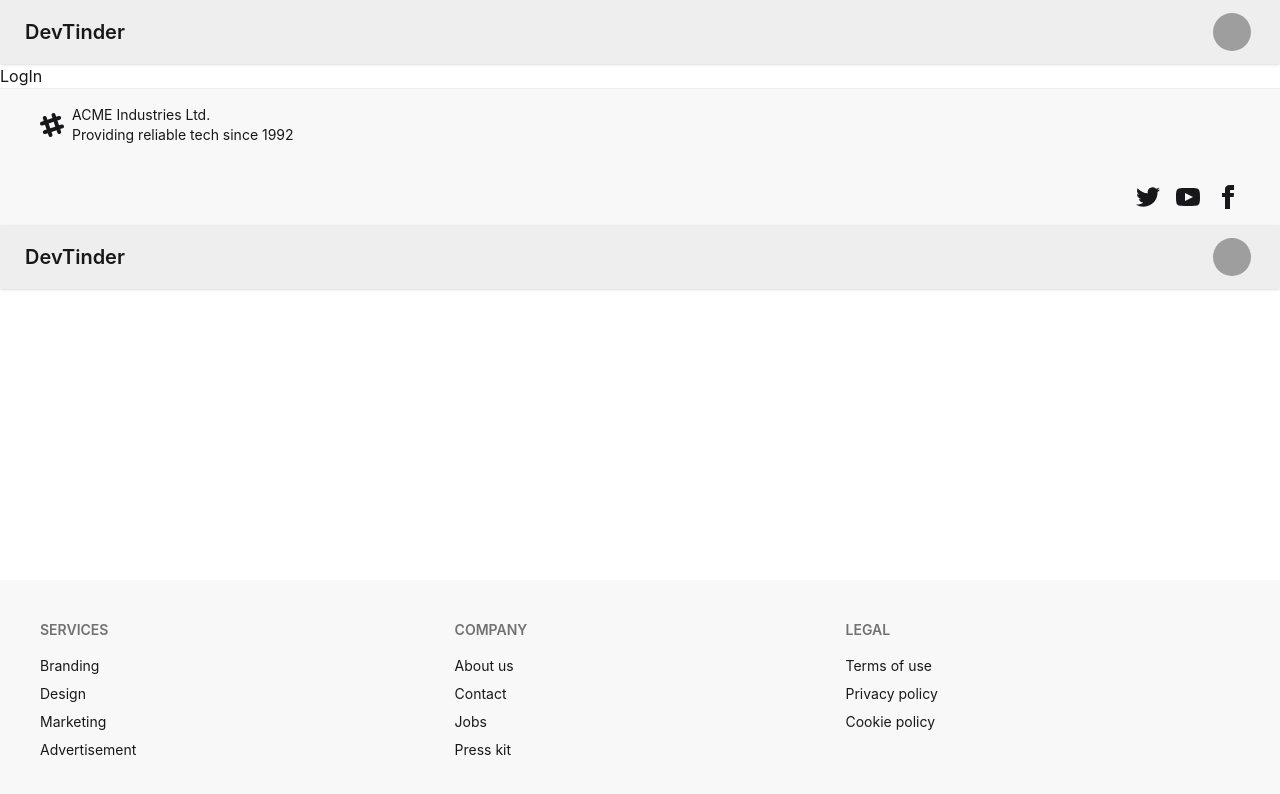
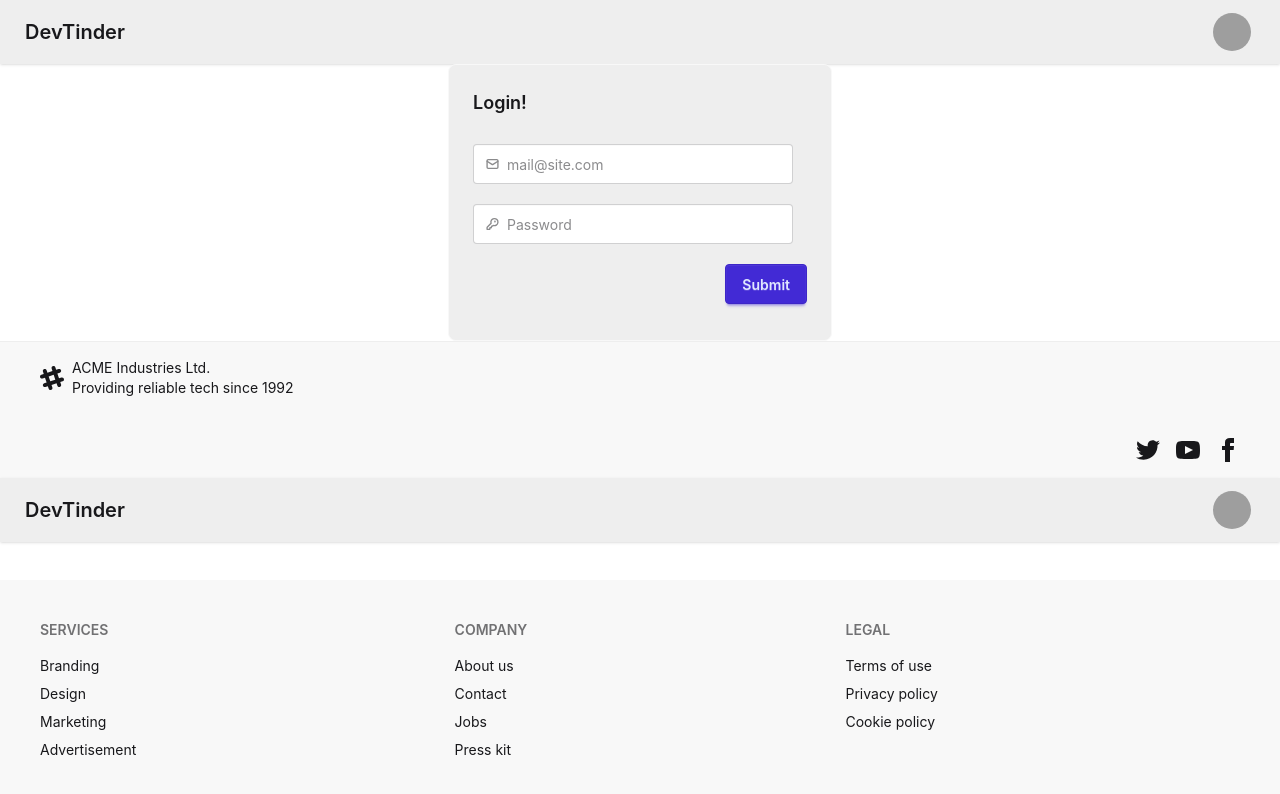
Before and after one commit to Jisukumarmishra/DevTinder-Web, a React (Vite) app: page /login in a window 1280 px wide. Shown: the top 794 px of the page. Built offline with nearby package versions, Linux system fonts and the light colour scheme; grey boxes are pictures that could not be loaded.

Commit message:
Creating React State And Attaches State Fields To The Input Box

```diff
--- a/src/LogIn.jsx
+++ b/src/LogIn.jsx
@@ -1,9 +1,70 @@
-
+import { useState } from "react";
 
 const LogIn = () => {
+  const [emailId, setEmailId] = useState();
+  const [passWord, setPassWord] = useState();
+
   return (
-    <div>LogIn</div>
+  <div className="flex justify-center ">
+  <div className="flex justify-center card card-border bg-base-300 w-96 ">
+   <div className="card-body">
+    <h2 className="card-title">Login!</h2>
+    <div>
+       <label className="input validator my-5">
+  <svg className="h-[1em] opacity-50" xmlns="http://www.w3.org/2000/svg" viewBox="0 0 24 24">
+    <g
+      strokeLinejoin="round"
+      strokeLinecap="round"
+      strokeWidth="2.5"
+      fill="none"
+      stroke="currentColor"
+    >
+      <rect width="20" height="16" x="2" y="4" rx="2"></rect>
+      <path d="m22 7-8.97 5.7a1.94 1.94 0 0 1-2.06 0L2 7"></path>
+    </g>
+  </svg>
+  <input type="email"
+  value = {emailId}
+  placeholder="mail@site.com" required />
+</label>
+<div className="validator-hint hidden">Enter valid email address</div>
+<label className="input validator">
+  <svg className="h-[1em] opacity-50" xmlns="http://www.w3.org/2000/svg" viewBox="0 0 24 24">
+    <g
+      strokeLinejoin="round"
+      strokeLinecap="round"
+      strokeWidth="2.5"
+      fill="none"
+      stroke="currentColor"
+    >
+      <path
+        d="M2.586 17.414A2 2 0 0 0 2 18.828V21a1 1 0 0 0 1 1h3a1 1 0 0 0 1-1v-1a1 1 0 0 1 1-1h1a1 1 0 0 0 1-1v-1a1 1 0 0 1 1-1h.172a2 2 0 0 0 1.414-.586l.814-.814a6.5 6.5 0 1 0-4-4z"
+      ></path>
+      <circle cx="16.5" cy="7.5" r=".5" fill="currentColor"></circle>
+    </g>
+  </svg>
+  <input
+    type="password"
+    value = {passWord}
+    required
+    placeholder="Password"
+    minLength="8"
+    pattern="(?=.*\d)(?=.*[a-z])(?=.*[A-Z]).{8,}"
+    title="Must be more than 8 characters, including number, lowercase letter, uppercase letter"
+  />
+</label>
+<p className="validator-hint hidden">
+  Must be more than 8 characters, including
+  <br />At least one number <br />At least one lowercase letter <br />At least one uppercase letter
+</p>
+</div>
+    <div className="card-actions justify-end">
+      <button className="btn btn-primary my-3 ">Submit</button>
+    </div>
+  </div>
+  </div>
+  </div>
   )
 }
 
-export default LogIn
+export default LogIn;
```
